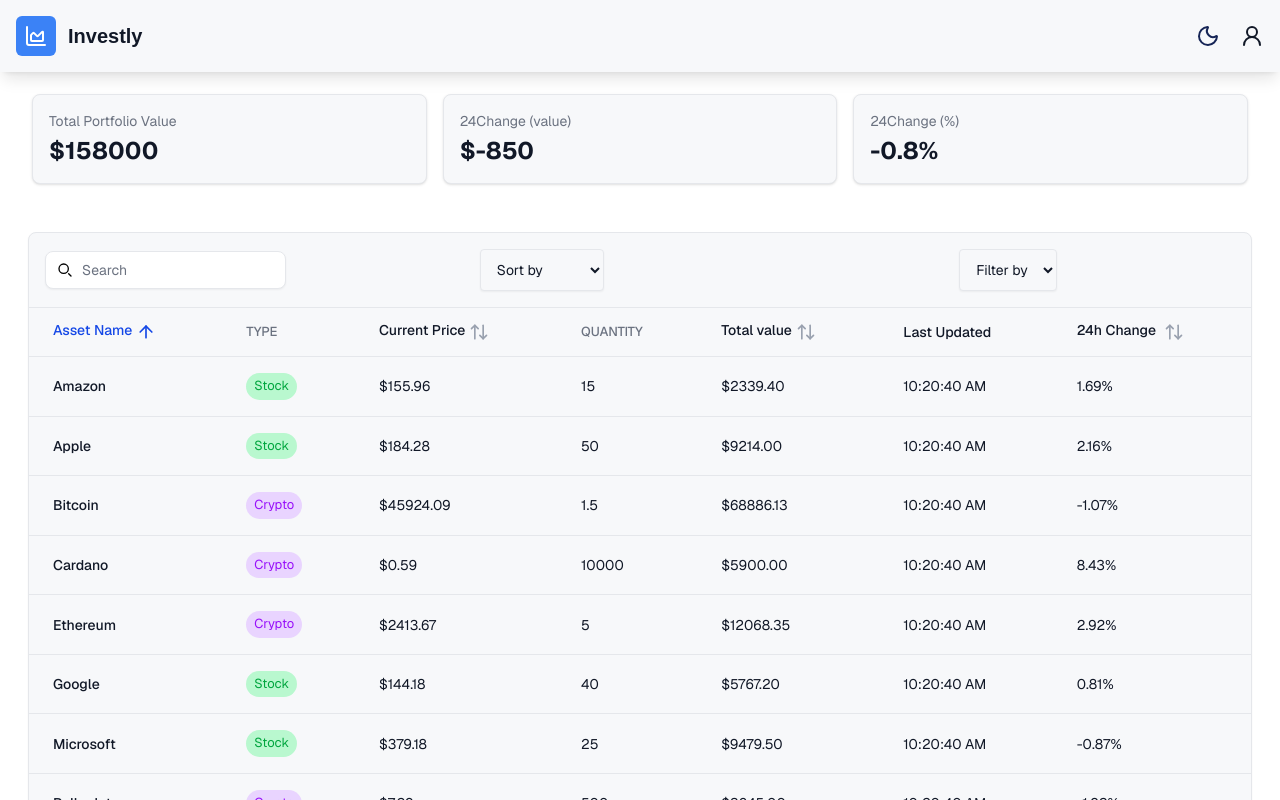
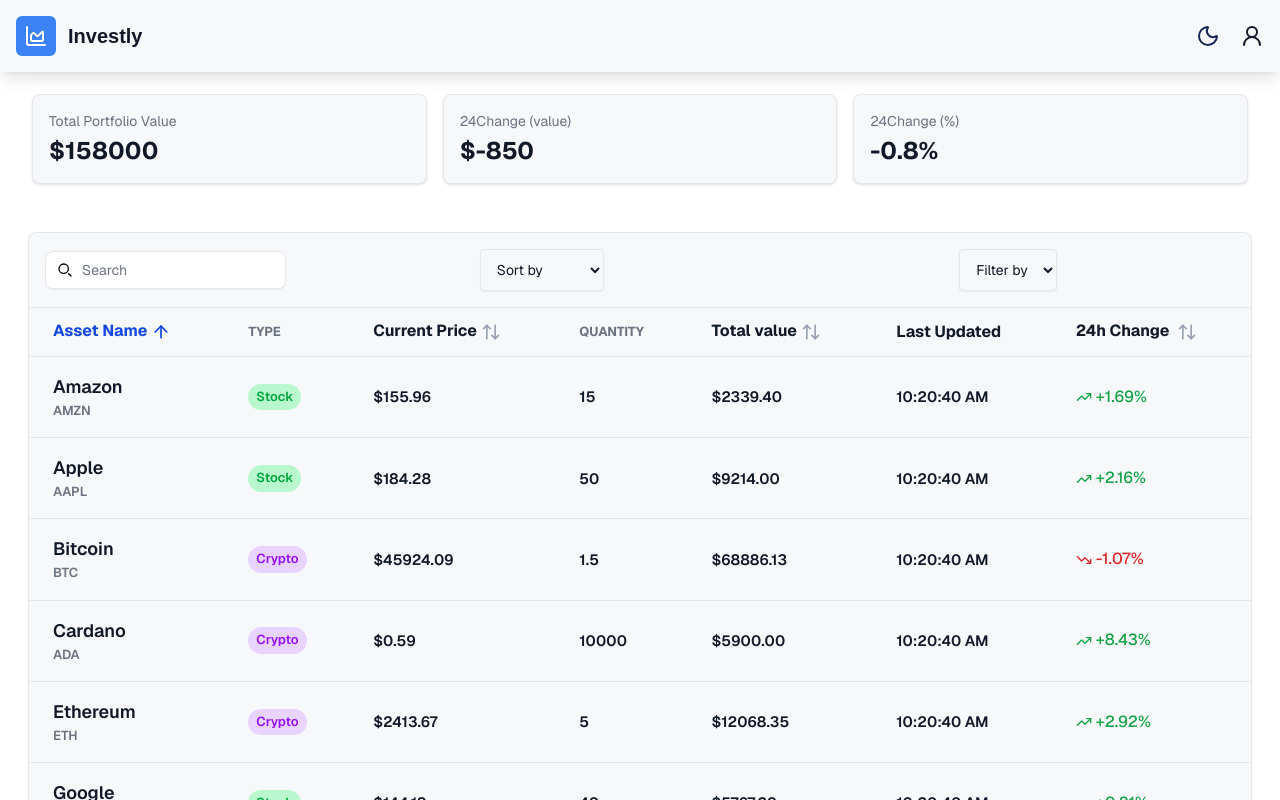
Before and after one commit to cheetah-10/Investly, a Next.js app: page / in a window 1280 px wide. Shown: the top 800 px of the page. Built offline with nearby package versions, Linux system fonts and the light colour scheme.

Commit message:
update table ui

```diff
--- a/src/components/ui/Table.tsx
+++ b/src/components/ui/Table.tsx
@@ -3,7 +3,7 @@
 import { useFilter } from '@/src/hooks/useFilter'
 import { useSort } from '@/src/hooks/useSort'
 import { Asset } from '@/src/types/asset'
-import { ArrowUp, ArrowUpDown } from 'lucide-react'
+import { ArrowUp, ArrowUpDown, TrendingDown, TrendingUp } from 'lucide-react'
 import { useEffect, useState } from 'react'
 
 const Table = () => {
@@ -28,6 +28,8 @@
 
         return () => clearInterval(interval)
     }, [])
+
+
 
     return (
         <div>
@@ -63,41 +65,45 @@
                     </form>
                 </div>
                 <table className="w-full text-sm text-left rtl:text-right text-body">
-                    <thead className="text-sm text-t-primary border-b border-t border-border">
+                    <thead className="text-[16px] text-t-primary border-b border-t border-border font-semibold">
                         <tr>
 
-                            <th scope="col" className="px-6 py-3 font-medium flex gap-1 text-blue-700">
+                            <th scope="col" className="px-6 py-3 flex gap-1 text-blue-700">
                                 Asset Name {<ArrowUp className='w-5' />}
                             </th>
-                            <th scope="col" className="px-6 py-3 font-medium text-t-secondary text-[13px]">
+                            <th scope="col" className="px-6 py-3 text-t-secondary text-[13px]">
                                 TYPE
                             </th>
-                            <th scope="col" className="px-6 py-3 font-medium flex gap-1">
+                            <th scope="col" className="px-6 py-3 flex gap-1">
                                 Current Price {<ArrowUpDown className='text-gray-400 w-5' />}
                             </th>
-                            <th scope="col" className="px-6 py-3 font-medium text-t-secondary text-[13px]">
+                            <th scope="col" className="px-6 py-3 text-t-secondary text-[13px]">
                                 QUANTITY
                             </th>
-                            <th scope="col" className="px-6 py-3 font-medium flex gap-1">
+                            <th scope="col" className="px-6 py-3 flex gap-1">
                                 Total value {<ArrowUpDown className='text-gray-400 w-5' />}
                             </th>
 
-                            <th scope="col" className="px-6 py-3 font-medium">
+                            <th scope="col" className="px-6 py-3">
                                 Last Updated
                             </th>
-                            <th scope="col" className="px-6 py-3 font-medium flex  gap-1">
+                            <th scope="col" className="px-6 py-3 flex  gap-1">
                                 24h Change <span></span>{<ArrowUpDown className='text-gray-400 w-5' />}
                             </th>
                         </tr>
                     </thead>
                     <tbody>
-                        {data.map((asset) => <tr key={asset.id} className=" border-b border-border hover:bg-hover text-t-primary">
+                        {data.map((asset) => <tr key={asset.id} className=" border-b border-border hover:bg-hover text-t-primary font-semibold text-[15px]">
 
-                            <th scope="row" className="px-6 py-4 font-medium text-heading whitespace-nowrap">
+                            <th className="px-6 py-4 flex flex-col font-semibold text-lg whitespace-nowrap">
                                 {asset.name}
+                                <p className='text-t-secondary text-[13px]'>
+                                    {asset.symbol}
+
+                                </p>
                             </th>
                             <td className={`px-6 py-4 text-[13px]`}>
-                                <p className={`rounded-full text-center w-fit px-2 py-1 ${asset.type === 'Crypto' ? 'text-purple-600 bg-purple-200' : 'text-green-600 bg-green-200'}`}> {asset.type}</p>
+                                <p className={`rounded-full font-semibold w-fit px-2 py-1 ${asset.type === 'Crypto' ? 'text-purple-600 bg-purple-200' : 'text-green-600 bg-green-200'}`}> {asset.type}</p>
                             </td>
                             <td className="px-6 py-4">
                                 ${asset.currentPrice.toFixed(2)}
@@ -111,8 +117,10 @@
                             <td className="px-6 py-4">
                                 {asset.lastUpdated.toLocaleTimeString('en-US')}
                             </td>
-                            <td className="px-6 py-4">
-                                {asset.change24h}%
+                            <td className={`${asset.change24h>=0? 'text-success': 'text-error'} px-6 py-4 font-medium text-[16px]`}>
+
+                                {asset.change24h >= 0 ? (<TrendingUp className="w-4 h-4 inline mr-1" />) : <TrendingDown className='w-4 h-4 inline mr-1'/>}
+                                {asset.change24h >= 0 ? '+' : ''}{asset.change24h}%
                             </td>
                         </tr>
 
```
